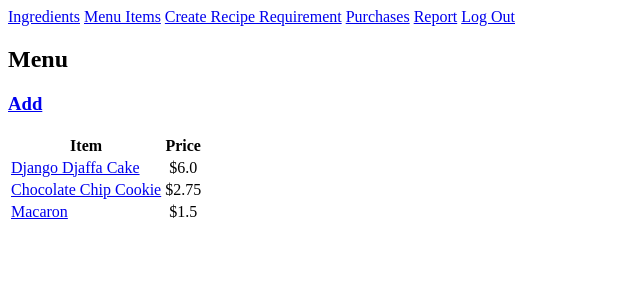
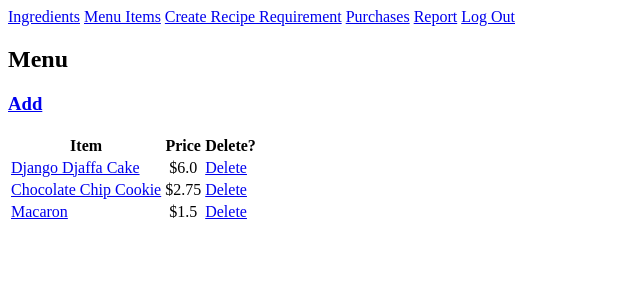
Before and after one commit to Grant094/djangodelights, a Django app: page /menuitems in a window 1280 px wide. Shown: the top 300 px of the page, without its empty margins (0-640 px from the left). Run offline with Django 4.2, Linux system fonts and the light colour scheme; a user stored in the database is signed in; data comes from the database, SQL or seed files in the repository; both versions use the stored data as it was after the commit.

Commit message:
Enabled MenuItemDelete view

```diff
--- a/djangodelights/urls.py
+++ b/djangodelights/urls.py
@@ -31,6 +31,7 @@ urlpatterns = [
     path('menuitems', views.MenuItemList.as_view(), name="menuitems"),
     path('menuitem/create', views.MenuItemCreate.as_view(), name="menuitemcreate"),
     path('menuitem/<pk>/update', views.MenuItemUpdate.as_view(), name="menuitemupdate"),
+    path('menuitem/<pk>/delete', views.MenuItemDelete.as_view(), name="menuitemdelete"),
     path('reciperequirement/create', views.RecipeRequirementCreate.as_view(), name="reciperequirementcreate"),
     path('purchases', views.PurchaseList.as_view(), name="purchases"),
     path('purchase/create', views.PurchaseCreate.as_view(), name="purchasecreate"),
--- a/inventory/templates/inventory/menu.html
+++ b/inventory/templates/inventory/menu.html
@@ -10,6 +10,7 @@
                 <tr>
                     <th>Item</th>
                     <th>Price</th>
+                    <th>Delete?</th>
                 </tr>
             </thead>
             <tbody>
@@ -17,6 +18,7 @@
                 <tr>
                     <td><a href="{% url 'menuitemupdate' item.pk %}">{{ item.title }}</a></td>
                     <td align="center">${{ item.price }}</td>
+                    <td><a href="{% url 'menuitemdelete' item.pk %}">Delete</a></td>
                 </tr>
             {% endfor %}
             </tbody>
--- a/inventory/views.py
+++ b/inventory/views.py
@@ -49,6 +49,11 @@ class MenuItemUpdate(LoginRequiredMixin, UpdateView):
     form_class = MenuItemUpdateForm
     template_name = "inventory/menuitem_update_form.html"
 
+class MenuItemDelete(LoginRequiredMixin, DeleteView):
+    model = MenuItem
+    template_name = "inventory/menuitem_delete_form.html"
+    success_url = "/menuitems"
+
 class RecipeRequirementCreate(LoginRequiredMixin, CreateView):
     model = RecipeRequirement
     form_class = RecipeRequirementCreateForm
```
Also changed, not shown: inventory/templates/inventory/menuitem_delete_form.html (added, +10 -0 lines), db.sqlite3.
